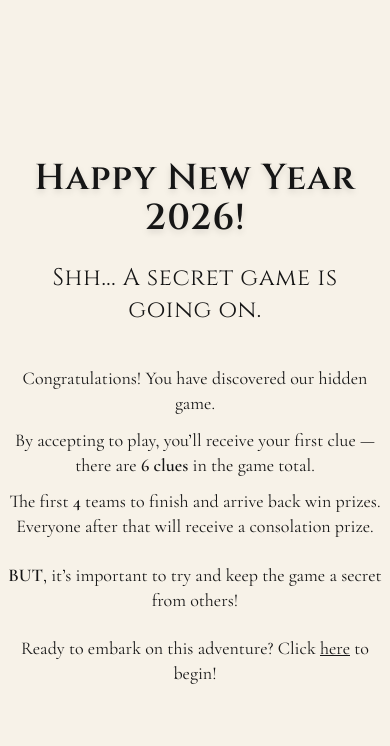
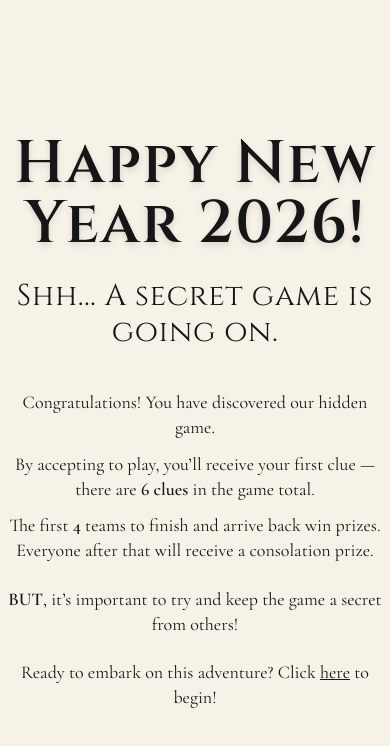
Before and after one commit to ajacobson247/New-Years-2026-Game, a Next.js app in the folder new-years-2026/: page / in a window 390 px wide. Shown: the top 746 px of the page. Built offline with nearby package versions, Linux system fonts and the light colour scheme; no server answers.

Commit message:
removed potential inline styling preventing mobile change

```diff
--- a/new-years-2026/app/page.tsx
+++ b/new-years-2026/app/page.tsx
@@ -23,11 +23,11 @@ export default async function Home() {
       <TrackEvent type="view_home" />
       <div className="flex flex-1 items-center justify-center overflow-hidden">
         <div className="flex w-full flex-col items-center overflow-hidden">
-          <h1 className="text-center font-serif font-semibold text-4xl tracking-wide drop-shadow-md sm:text-6xl">
+          <h1 className="text-center font-serif font-semibold text-4xl tracking-wide drop-shadow-md text-6xl">
             Happy New Year 2026!
           </h1>
-          <h2 className="text-center font-serif py-6 text-2xl tracking-wide sm:text-3xl">Shh... A secret game is going on.</h2>
-          <div className="mt-4 w-full max-h-[46svh] overflow-auto text-center text-lg leading-snug sm:text-3xl">
+          <h2 className="text-center font-serif py-6 text-2xl tracking-wide text-3xl">Shh... A secret game is going on.</h2>
+          <div className="mt-4 w-full max-h-[46svh] overflow-auto text-center text-lg leading-snug text-3xl">
             <p className="mb-3">
               Congratulations! You have discovered our hidden game.
             </p>
--- a/new-years-2026/components/CluePage.tsx
+++ b/new-years-2026/components/CluePage.tsx
@@ -23,7 +23,7 @@ export default function CluePage({ config }: { config: ClueConfig }) {
             {config.heading}
           </h1>
 
-          <div className="mt-4 w-full max-h-[46svh] overflow-auto text-center text-base text-muted font-semibold leading-snug sm:text-3xl">
+          <div className="mt-4 w-full max-h-[46svh] overflow-auto text-center text-base text-muted font-semibold leading-snug text-3xl">
             {config.bodyLines.map((line, index) => (
               <p key={index} className="mb-2 last:mb-0">
                 {line}
```
